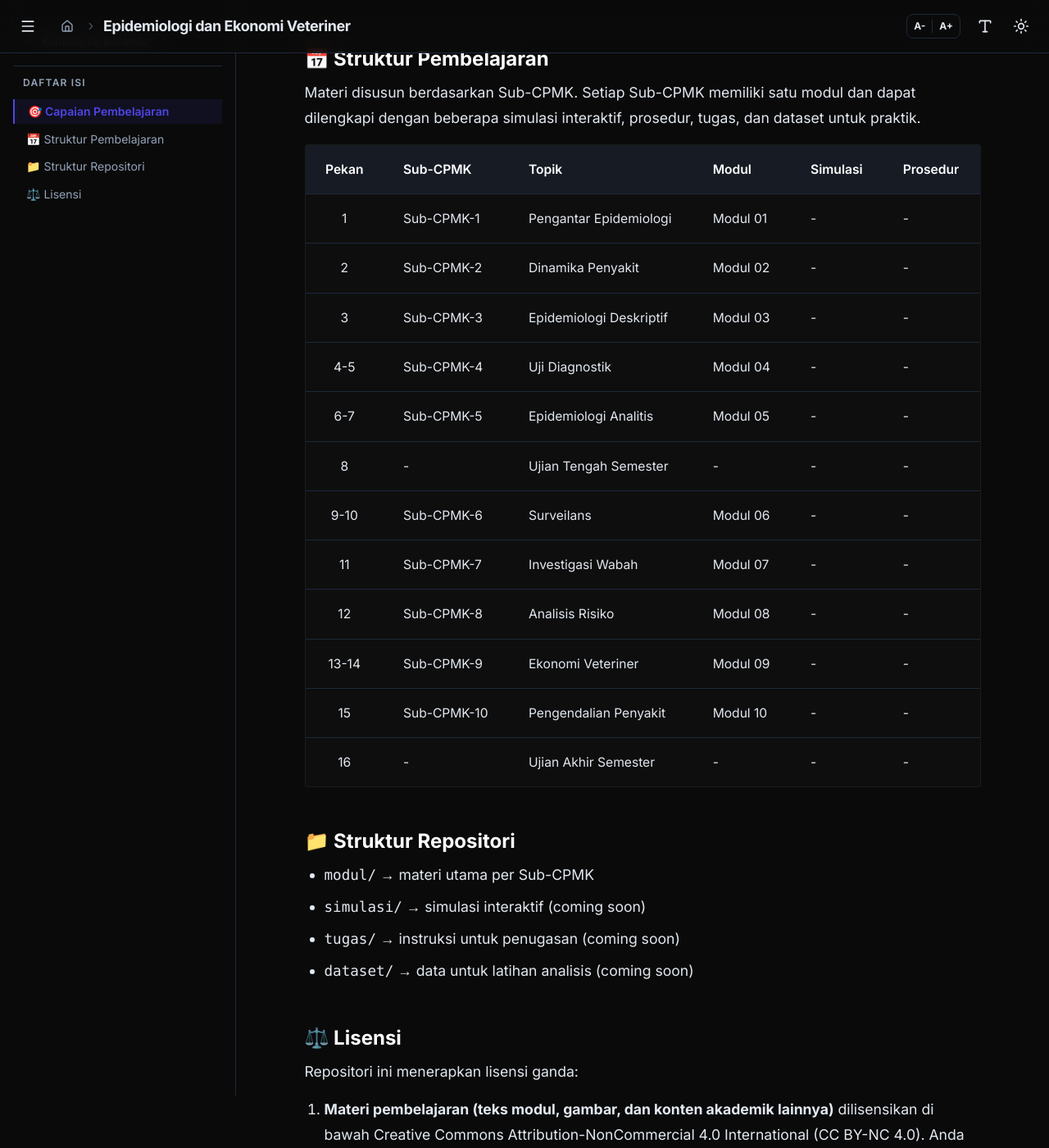
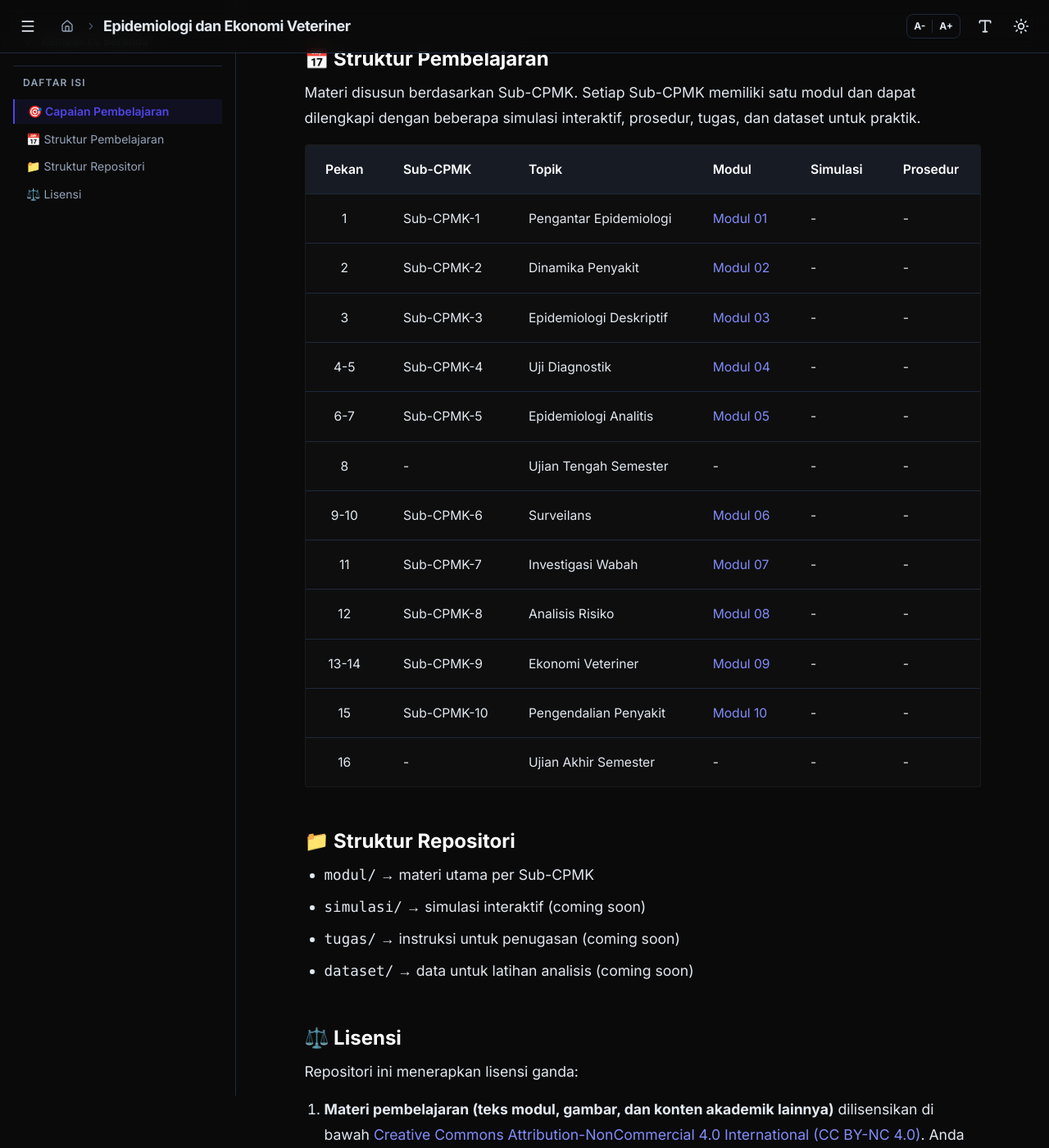
Before and after one commit to rianhs/epidemiologi-dan-ekonomi-veteriner, a Jekyll site: the page built from index.md, in a window 1280 px wide and 1400 px high, scrolled down 1758 px. Shown: the whole window at 82% size. Built offline with Jekyll 4.4.1, drawn with Linux system fonts in a browser that asks for light colours; nearby versions of some CDN libraries.

Commit message:
Update default.html

```diff
--- a/_layouts/default.html
+++ b/_layouts/default.html
@@ -172,6 +172,25 @@
        Otomatis diisi oleh JavaScript berdasarkan data di _config.yml
        ========================================================= */
     .nav-modul a { transition: all 0.2s ease; }
+
+    /* Tautan dalam konten artikel */
+    #markdown-content a {
+      color: #4f46e5;
+      text-underline-offset: 3px;
+      transition: color 0.2s ease, text-decoration-color 0.2s ease;
+    }
+    #markdown-content a:hover {
+      color: #4338ca;
+      text-decoration: underline;
+      text-decoration-color: rgba(79, 70, 229, 0.5);
+    }
+    .dark #markdown-content a {
+      color: #818cf8;
+    }
+    .dark #markdown-content a:hover {
+      color: #a5b4fc;
+      text-decoration-color: rgba(129, 140, 248, 0.5);
+    }
 
     /* Perbaikan: Tailwind mereset SVG sehingga diagram Mermaid tidak terlihat */
     .mermaid svg { max-width: 100%; height: auto; display: block; margin: 0 auto; }
```
